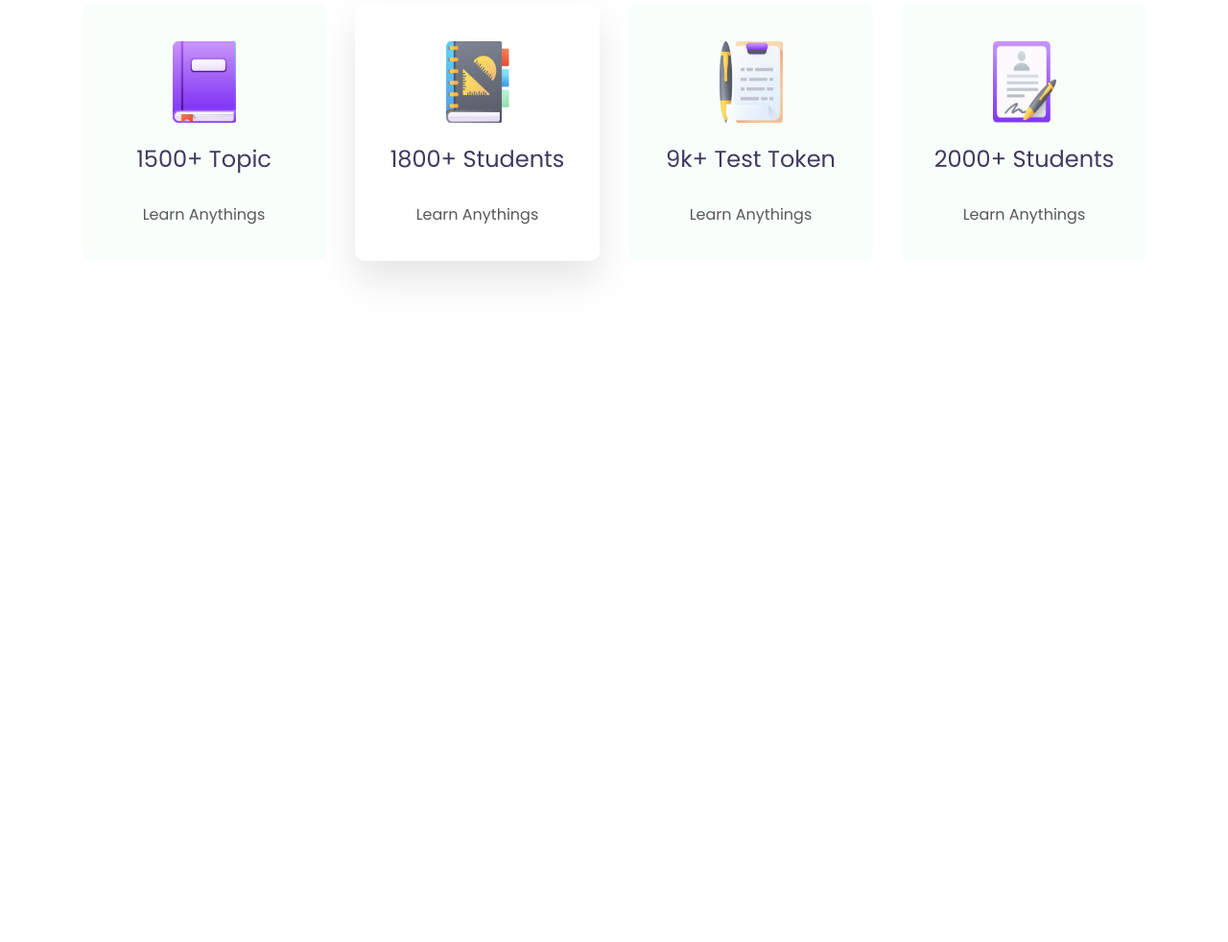
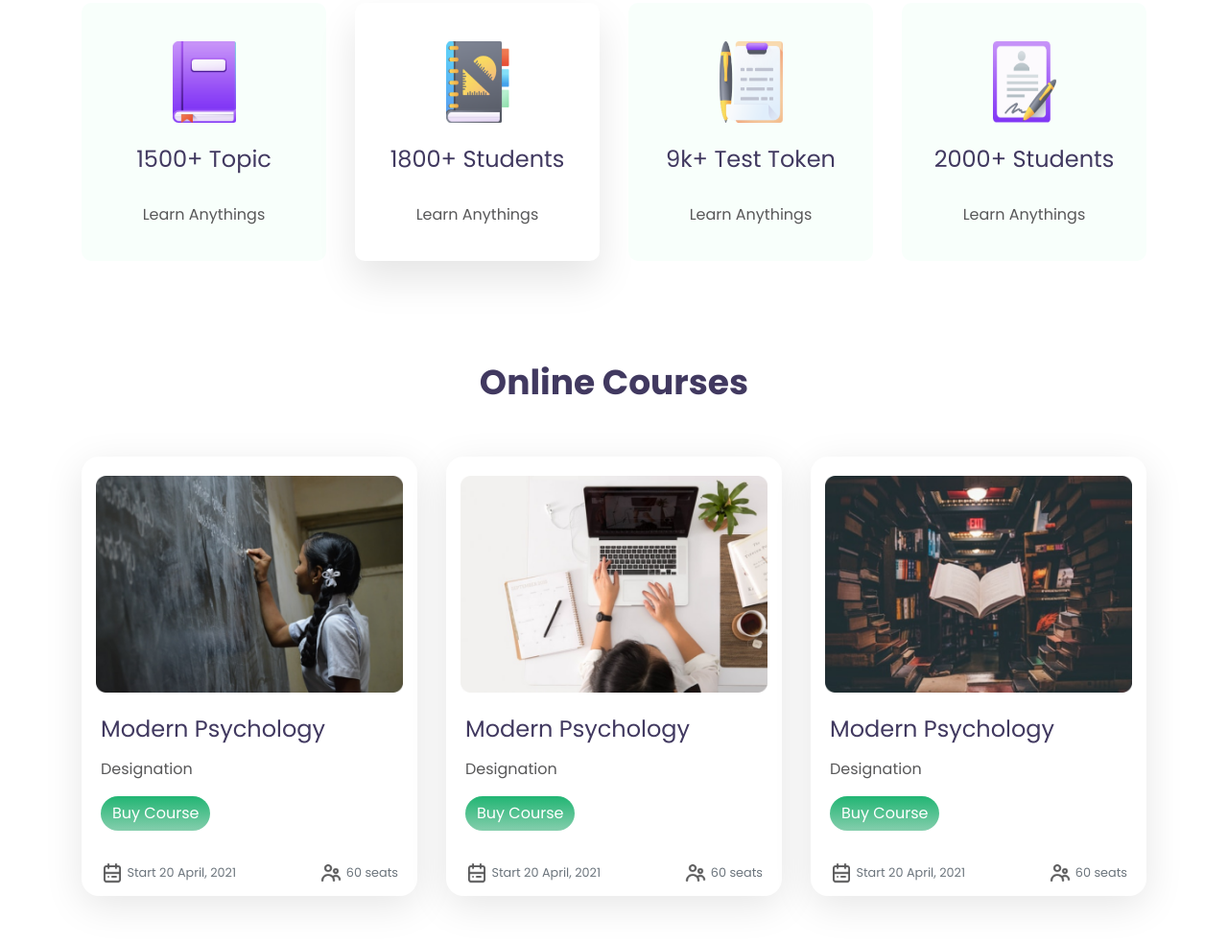
Before and after one commit to IamNahii/e-school, a plain HTML site: page index.html in a window 1280 px wide. Shown: the part 644-1626 px from the top of the page at 96% size. Before the commit the page ends 1016 px from the top, so only its background shows below. Drawn offline with nearby package versions, Linux system fonts and the light colour scheme.

Commit message:
courses area finished

```diff
--- a/css/style.css
+++ b/css/style.css
@@ -4,7 +4,7 @@ body {
 }
 .my-btn {
     background: linear-gradient(#21B573, #85cead);
-    border-radius: 33px;
+    border-radius: 30px;
     border: none;
     color: #fff;
 }
@@ -55,7 +55,7 @@ body {
     width: 100%;
 }
 
-/* course area */
+/* categories area */
 .categories-area {
     text-align: center;
     margin-bottom: 100px;
@@ -84,3 +84,48 @@ body {
     background: #FFFFFF;
     box-shadow: 0px 20px 40px rgba(0, 0, 0, 0.1);
 }
+
+/* online-courses */
+.online-courses {
+    margin-bottom: 100px;
+}
+.online-courses h1 {
+    font-weight: 700;
+    font-size: 36px;
+    line-height: 54px;
+    color: #413960;
+    text-align: center;
+    margin-top: 50px;
+    margin-bottom: 50px;
+
+}
+.online-courses .card {
+    background: #FFFFFF;
+    box-shadow: 0px 10px 40px rgba(0, 0, 0, 0.1);
+    border-radius: 18px;
+    border: none;
+
+}
+.online-courses .card .card-img-top {
+    padding: 20px 15px 0px 15px;
+}
+.online-courses .card h5 {
+    font-size: 24px;
+    line-height: 36px;
+    color: #413960;
+    padding: 0;
+}
+.online-courses .card p {
+    font-size: 16px;
+    line-height: 24px;
+    color: #585859;
+}
+.card-footer {
+    border: none;
+    background-color: rgba(0,0,0,0);
+}
+.date-area img,
+.seat-area img {
+    width: 24px;
+    height: 24px;
+}
--- a/index.html
+++ b/index.html
@@ -92,6 +92,73 @@
     </section>
     <!-- end categories area -->
 
+    <!-- start online-courses area -->
+    <section class="online-courses">
+        <div class="container">
+            <h1>Online Courses</h1>
+            <div class="card-deck">
+                <div class="card">
+                  <img src="images/photos/morder-pyschology.png" class="card-img-top" alt="...">
+                  <div class="card-body">
+                    <h5 class="card-title">Modern Psychology</h5>
+                    <p class="card-text">Designation</p>
+                    <button class="my-btn btn btn-primary">Buy Course</button>
+                  </div>
+                  <div class="card-footer">
+                    <small class="text-muted d-flex justify-content-between">
+                        <div class="date-area">
+                            <img src="images/icons/calendar.png" alt=""> Start 20  April, 2021
+                        </div>
+                        <div class="seat-area">
+                            <img src="images/icons/people.png" alt="">
+                            60 seats
+                        </div>
+                    </small>
+                  </div>
+                </div>
+                <div class="card">
+                  <img src="images/photos/morder-pychons.png" class="card-img-top" alt="...">
+                  <div class="card-body">
+                    <h5 class="card-title">Modern Psychology</h5>
+                    <p class="card-text">Designation</p>
+                    <button class="my-btn btn btn-primary">Buy Course</button>
+                  </div>
+                  <div class="card-footer">
+                    <small class="text-muted d-flex justify-content-between">
+                        <div class="date-area">
+                            <img src="images/icons/calendar.png" alt=""> Start 20  April, 2021
+                        </div>
+                        <div class="seat-area">
+                            <img src="images/icons/people.png" alt="">
+                            60 seats
+                        </div>
+                    </small>
+                  </div>
+                </div>
+                <div class="card">
+                  <img src="images/photos/morder-psyc.png" class="card-img-top" alt="...">
+                  <div class="card-body">
+                    <h5 class="card-title">Modern Psychology</h5>
+                    <p class="card-text">Designation</p>
+                    <button class="my-btn btn btn-primary">Buy Course</button>
+                  </div>
+                  <div class="card-footer">
+                    <small class="text-muted d-flex justify-content-between">
+                        <div class="date-area">
+                            <img src="images/icons/calendar.png" alt=""> Start 20  April, 2021
+                        </div>
+                        <div class="seat-area">
+                            <img src="images/icons/people.png" alt="">
+                            60 seats
+                        </div>
+                    </small>
+                  </div>
+                </div>
+              </div>
+        </div>
+    </section>
+    <!-- end online-courses area -->
+
     <!-- javascript -->
     <script src="https://code.jquery.com/jquery-3.5.1.slim.min.js" integrity="sha384-DfXdz2htPH0lsSSs5nCTpuj/zy4C+OGpamoFVy38MVBnE+IbbVYUew+OrCXaRkfj" crossorigin="anonymous"></script>
     <script src="https://cdn.jsdelivr.net/npm/popper.js@1.16.0/dist/umd/popper.min.js" integrity="sha384-Q6E9RHvbIyZFJoft+2mJbHaEWldlvI9IOYy5n3zV9zzTtmI3UksdQRVvoxMfooAo" crossorigin="anonymous"></script>
```
